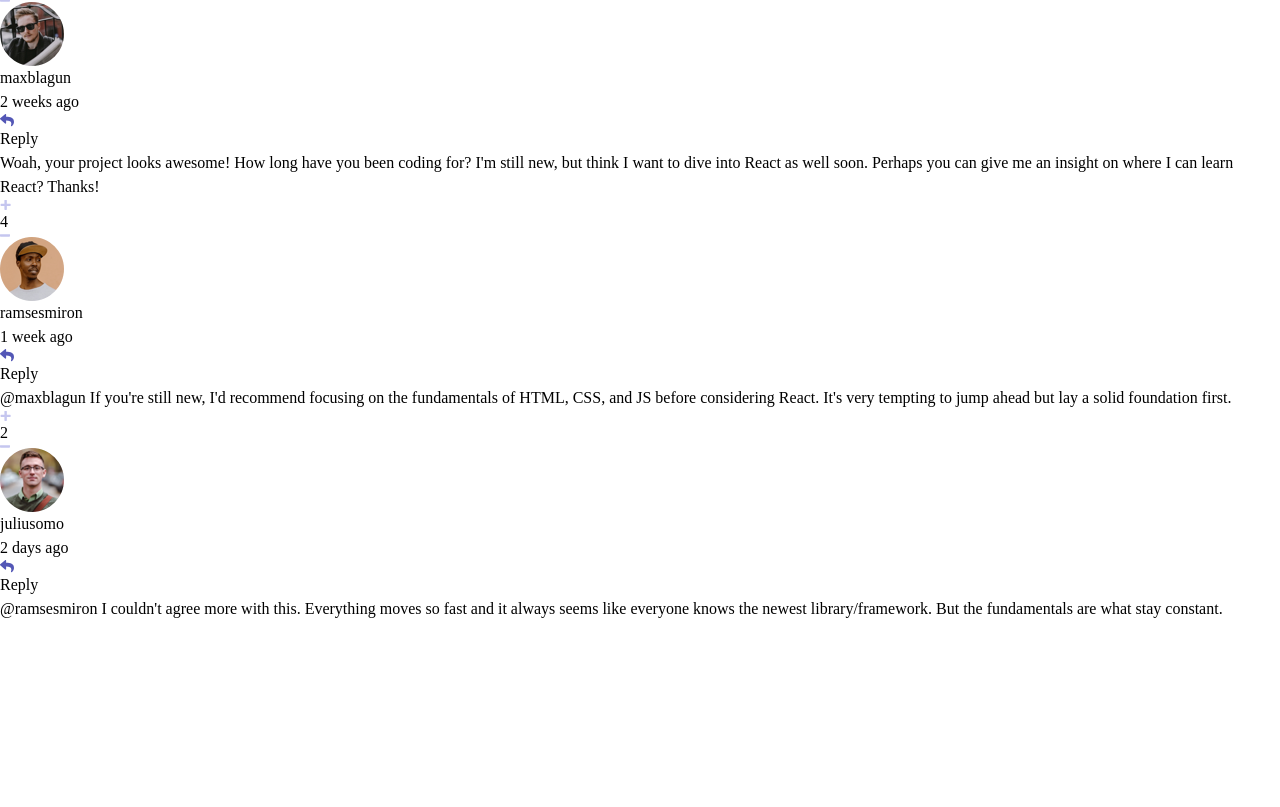
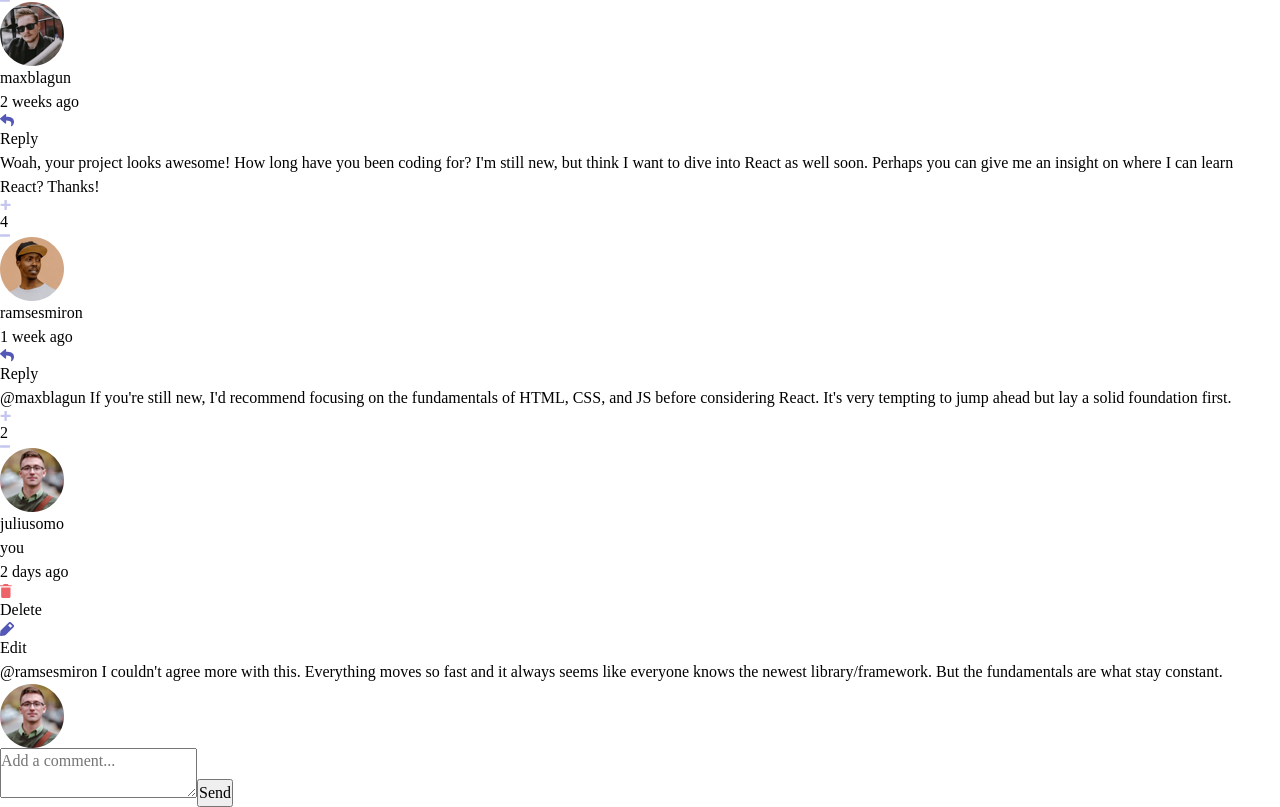
Before and after one commit to Sheddiey/interactive-comment-section-part-2, a React (Create React App) app: page / in a window 1280 px wide. Shown: the part 261-1068 px from the top of the page. Before the commit the page ends 882 px from the top, so only its background shows below. Built offline with nearby package versions, Linux system fonts and the light colour scheme.

Commit message:
completed the addcomment component

```diff
--- a/src/Components/InteractiveComments.jsx
+++ b/src/Components/InteractiveComments.jsx
@@ -2,6 +2,9 @@ import React, { useState } from "react";
 import plus from "./images/icon-plus.svg";
 import minus from "./images/icon-minus.svg";
 import reply from "./images/icon-reply.svg";
+import deleteIcon from "./images/icon-delete.svg";
+import editIcon from "./images/icon-edit.svg";
+import juliusomo from './images/avatars/image-juliusomo.webp'
 import { data } from "./data.js";
 
 export default function InteractiveComments() {
@@ -10,6 +13,7 @@ export default function InteractiveComments() {
       <Score />
       <Comment />
       <Reply />
+      <AddComment />
     </div>
   );
 }
@@ -38,6 +42,47 @@ function Comment() {
     </div>
   );
 }
+
+function Reply() {
+  return (
+    <div>
+      {data.map((commentData) => (
+        <div key={commentData.currentUser.username}>
+          {commentData.comments.map((comment) => (
+            <div key={comment.id}>
+              {comment.replies.map((reply) => (
+                <div key={reply.id}>
+                  <Score score={reply.score} />
+                  <div>
+                    <>
+                      {reply.user.username !== "juliusomo" ? (
+                        <UserName
+                          username={reply.user.username}
+                          createdAt={reply.createdAt}
+                          userImage={reply.user.image.png}
+                        />
+                      ) : (
+                        <YouUsername
+                          username={reply.user.username}
+                          createdAt={reply.createdAt}
+                          userImage={reply.user.image.png}
+                        />
+                      )}
+                    </>
+                    <p>
+                      <span>@{reply.replyingTo}</span> {reply.content}
+                    </p>
+                  </div>
+                </div>
+              ))}
+            </div>
+          ))}
+        </div>
+      ))}
+    </div>
+  );
+}
+
 function Score({ score }) {
   return (
     <div className="score">
@@ -64,34 +109,35 @@ function UserName({ username, createdAt, userImage }) {
   );
 }
 
-function YouUsernameSection() {}
-
-function Reply() {
+function YouUsername({ username, createdAt, userImage }) {
   return (
     <div>
-      {data.map((commentData) => (
-        <div key={commentData.currentUser.username}>
-          {commentData.comments.map((comment) => (
-            <div key={comment.id}>
-              {comment.replies.map((reply) => (
-                <div key={reply.id}>
-                  <Score score={reply.score} />
-                  <div>
-                    <UserName
-                        username={reply.user.username}
-                        createdAt={reply.createdAt}
-                        userImage={reply.user.image.png}
-                    />
-                    <p><span>@{reply.replyingTo}</span> {reply.content}</p>
-                  </div>
-                </div>
-              ))}
-            </div>
-          ))}
+      <div>
+        <img src={userImage} alt={username} />
+        <h2>{username}</h2>
+        <h6>you</h6>
+        <p>{createdAt}</p>
+      </div>
+      <div>
+        <div>
+          <img src={deleteIcon} alt="delete" />
+          <p>Delete</p>
         </div>
-      ))}
+        <div>
+          <img src={editIcon} alt="edit" />
+          <p>Edit</p>
+        </div>
+      </div>
     </div>
   );
 }
 
-function AddComment() {}
+function AddComment() {
+    return (
+        <div>
+            <img src={juliusomo} alt="juliusomo" />
+            <textarea placeholder="Add a comment..." />
+            <button>Send</button>
+        </div>
+    );
+}
```
